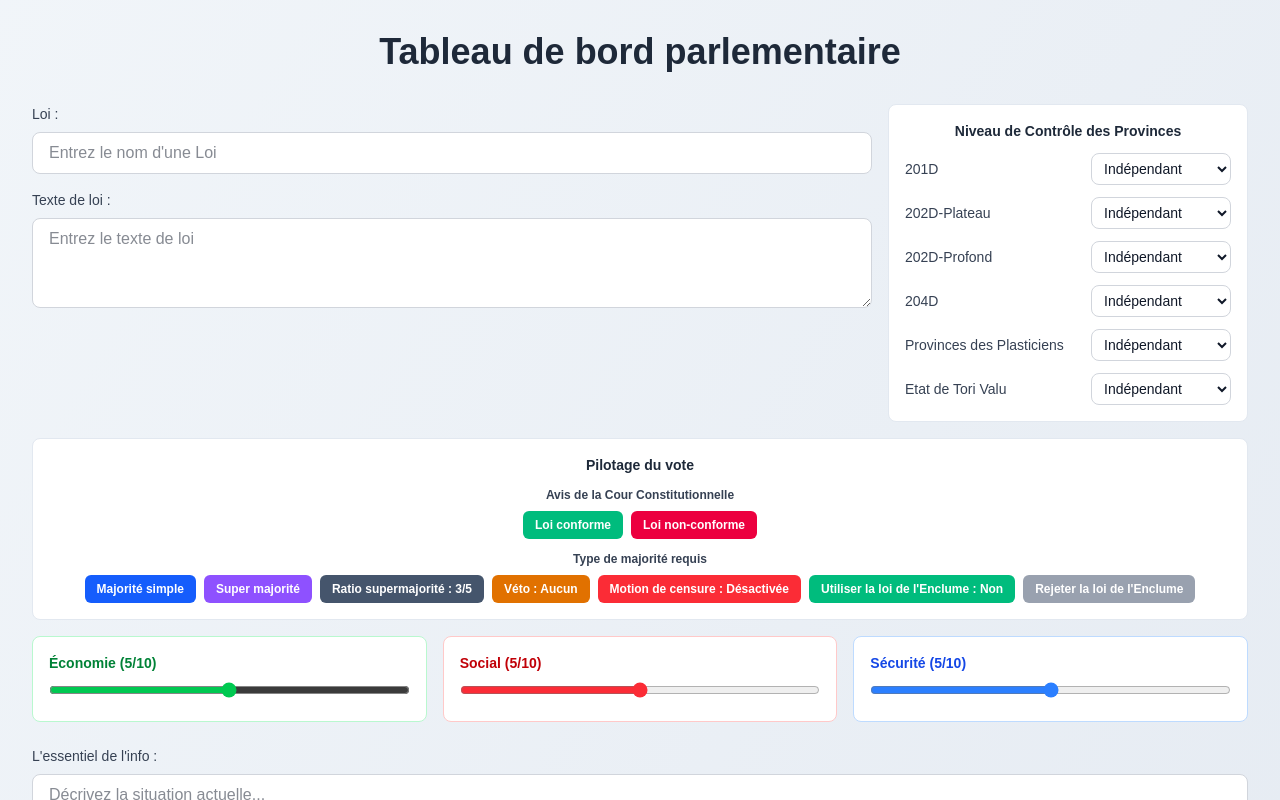
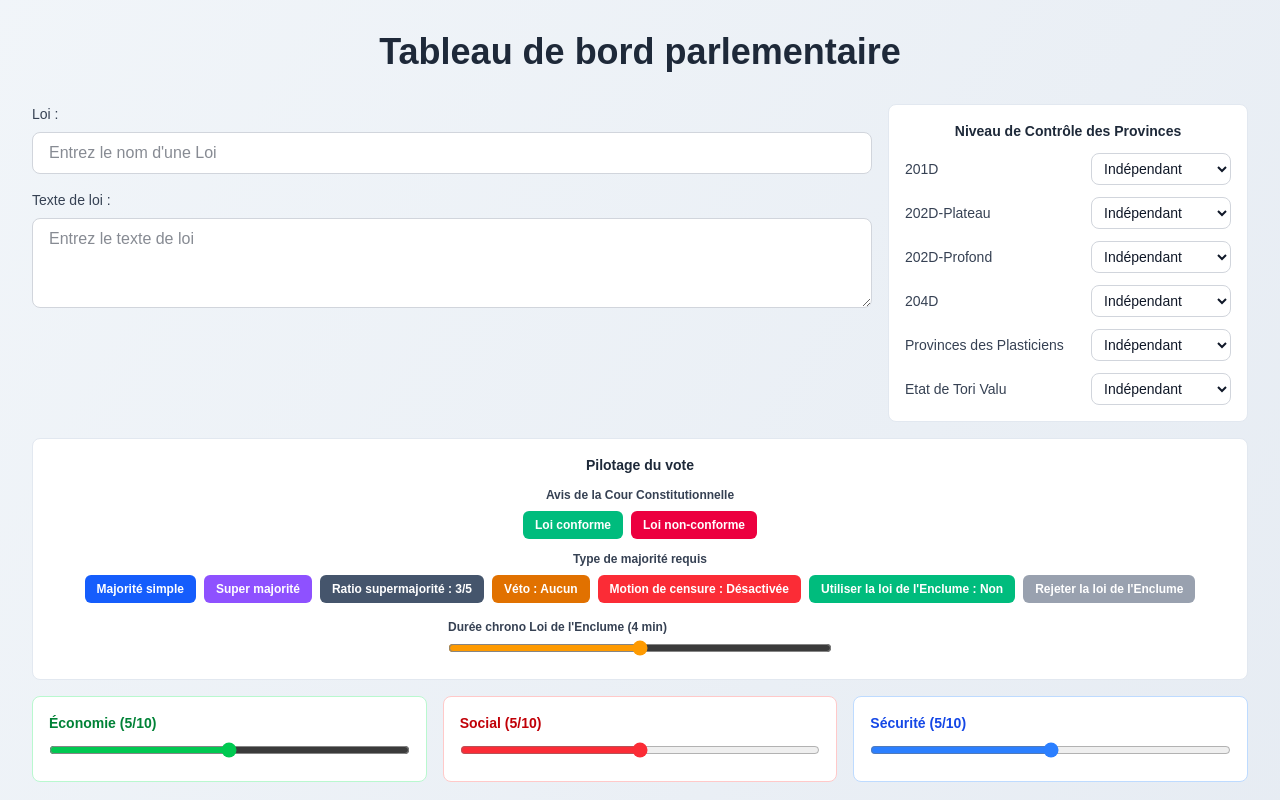
Before and after one commit to Yahiabenlet/interfaceAssemblee, a Next.js app: page / in a window 1280 px wide. Both pictures are taken after typing "5" into the empty fields and a click on the button "Créer l'hémicycle". Shown: the top 800 px of the page. Built offline with nearby package versions, Linux system fonts and the light colour scheme.

Commit message:
ajout du slider chrono

```diff
--- a/app/components/Hemicycle.tsx
+++ b/app/components/Hemicycle.tsx
@@ -26,7 +26,6 @@ type ProvinceState = {
 };
 
 type EnclumeStatus = "idle" | "running" | "adopted" | "rejected";
-const ENCLUME_DURATION_MS = 4 * 60 * 1000;
 
 interface HemicycleProps {
   numSeats: number;
@@ -53,6 +52,7 @@ interface HemicycleProps {
   useEnclumeLaw?: boolean;
   enclumeStatus?: EnclumeStatus;
   enclumeStartedAt?: number | null;
+  enclumeDurationMinutes?: number;
 }
 
 export default function Hemicycle({
@@ -87,8 +87,10 @@ export default function Hemicycle({
   useEnclumeLaw = false,
   enclumeStatus = "idle",
   enclumeStartedAt = null,
+  enclumeDurationMinutes = 4,
 }: HemicycleProps) {
   const [now, setNow] = useState<number>(Date.now());
+  const enclumeDurationMs = enclumeDurationMinutes * 60 * 1000;
 
   useEffect(() => {
     if (!useEnclumeLaw || enclumeStatus !== "running") return;
@@ -117,9 +119,9 @@ export default function Hemicycle({
   }, [superMajorityRatio]);
 
   const enclumeRemaining = useMemo(() => {
-    if (!enclumeStartedAt) return ENCLUME_DURATION_MS;
-    return Math.max(0, ENCLUME_DURATION_MS - (now - enclumeStartedAt));
-  }, [enclumeStartedAt, now]);
+    if (!enclumeStartedAt) return enclumeDurationMs;
+    return Math.max(0, enclumeDurationMs - (now - enclumeStartedAt));
+  }, [enclumeStartedAt, now, enclumeDurationMs]);
 
   const enclumeTimerLabel = useMemo(() => {
     const totalSec = Math.ceil(enclumeRemaining / 1000);
@@ -499,7 +501,7 @@ export default function Hemicycle({
                     {useEnclumeLaw && (
                       <div className="mt-3 pt-3 border-t border-amber-300 dark:border-amber-700">
                         <div className="text-xs font-medium text-amber-800 dark:text-amber-300">
-                          Chronomètre Loi de l’Enclume
+                          Chronomètre Loi de l’Enclume ({enclumeDurationMinutes}:00 max)
                         </div>
                         <div className="text-2xl font-bold text-amber-900 dark:text-amber-200">{enclumeTimerLabel}</div>
                       </div>
@@ -517,7 +519,9 @@ export default function Hemicycle({
                       Exception : La loi n&apos;est pas adopté si une motion de censure est adoptée avant la fin du chronomètre
                     </div>
                     <div className="mt-3 pt-3 border-t border-amber-300 dark:border-amber-700">
-                      <div className="text-xs font-medium text-amber-800 dark:text-amber-300">Chronomètre (4:00)</div>
+                      <div className="text-xs font-medium text-amber-800 dark:text-amber-300">
+                        Chronomètre ({enclumeDurationMinutes}:00)
+                      </div>
                       <div className="text-2xl font-bold text-amber-900 dark:text-amber-200">{enclumeTimerLabel}</div>
                       <div className="mt-1 text-xs font-semibold text-amber-700 dark:text-amber-300">
                         {enclumeStatus === "adopted"
--- a/app/display/page.tsx
+++ b/app/display/page.tsx
@@ -50,6 +50,7 @@ type DisplayState = {
   useEnclumeLaw?: boolean;
   enclumeStatus?: EnclumeStatus;
   enclumeStartedAt?: number | null;
+  enclumeDurationMinutes?: number;
 };
 
 export default function DisplayPage() {
@@ -162,6 +163,7 @@ export default function DisplayPage() {
           useEnclumeLaw={state.useEnclumeLaw ?? false}
           enclumeStatus={state.enclumeStatus ?? "idle"}
           enclumeStartedAt={state.enclumeStartedAt ?? null}
+          enclumeDurationMinutes={state.enclumeDurationMinutes ?? 4}
           readOnly
         />
       </div>
--- a/app/page.tsx
+++ b/app/page.tsx
@@ -51,7 +51,6 @@ const VETO_OPTIONS = ["none", "president", "player"] as const;
 type VetoMode = (typeof VETO_OPTIONS)[number];
 
 type EnclumeStatus = "idle" | "running" | "adopted" | "rejected";
-const ENCLUME_DURATION_MS = 4 * 60 * 1000;
 
 export default function Home() {
   const [numSeats, setNumSeats] = useState<number | null>(null);
@@ -87,6 +86,12 @@ export default function Home() {
   const [useEnclumeLaw, setUseEnclumeLaw] = useState(false);
   const [enclumeStatus, setEnclumeStatus] = useState<EnclumeStatus>("idle");
   const [enclumeStartedAt, setEnclumeStartedAt] = useState<number | null>(null);
+  const [enclumeDurationMinutes, setEnclumeDurationMinutes] = useState(4);
+
+  const enclumeDurationMs = useMemo(
+    () => enclumeDurationMinutes * 60 * 1000,
+    [enclumeDurationMinutes]
+  );
 
   const nextColor = (current: SeatColor, target: "seat" | "president"): SeatColor => {
     const seatCycleNoVeto: SeatColor[] = ["white", "green", "red"];
@@ -218,6 +223,7 @@ export default function Home() {
       useEnclumeLaw,
       enclumeStatus,
       enclumeStartedAt,
+      enclumeDurationMinutes,
     };
 
     localStorage.setItem("hemicycleState", JSON.stringify(payload));
@@ -244,6 +250,7 @@ export default function Home() {
     useEnclumeLaw,
     enclumeStatus,
     enclumeStartedAt,
+    enclumeDurationMinutes,
   ]);
 
   useEffect(() => {
@@ -262,12 +269,12 @@ export default function Home() {
     if (!useEnclumeLaw || enclumeStatus !== "running" || !enclumeStartedAt) return;
     const interval = setInterval(() => {
       const elapsed = Date.now() - enclumeStartedAt;
-      if (elapsed >= ENCLUME_DURATION_MS) {
+      if (elapsed >= enclumeDurationMs) {
         setEnclumeStatus("adopted");
       }
     }, 250);
     return () => clearInterval(interval);
-  }, [useEnclumeLaw, enclumeStatus, enclumeStartedAt]);
+  }, [useEnclumeLaw, enclumeStatus, enclumeStartedAt, enclumeDurationMs]);
 
   const canRejectEnclume = useMemo(
     () => useEnclumeLaw && enclumeStatus === "running",
@@ -466,6 +473,21 @@ export default function Home() {
                     Rejeter la loi de l&apos;Enclume
                   </button>
                 </div>
+
+                <div className="mt-4 max-w-sm mx-auto text-left">
+                  <label className="block text-xs font-semibold text-gray-700 dark:text-gray-300 mb-1">
+                    Durée chrono Loi de l&apos;Enclume ({enclumeDurationMinutes} min)
+                  </label>
+                  <input
+                    type="range"
+                    min={1}
+                    max={7}
+                    step={1}
+                    value={enclumeDurationMinutes}
+                    onChange={(e) => setEnclumeDurationMinutes(Number(e.target.value))}
+                    className="w-full accent-amber-500"
+                  />
+                </div>
               </div>
             </div>
 
@@ -662,6 +684,7 @@ export default function Home() {
               useEnclumeLaw={useEnclumeLaw}
               enclumeStatus={enclumeStatus}
               enclumeStartedAt={enclumeStartedAt}
+              enclumeDurationMinutes={enclumeDurationMinutes}
             />
             <button
               onClick={() => setNumSeats(null)}
```
